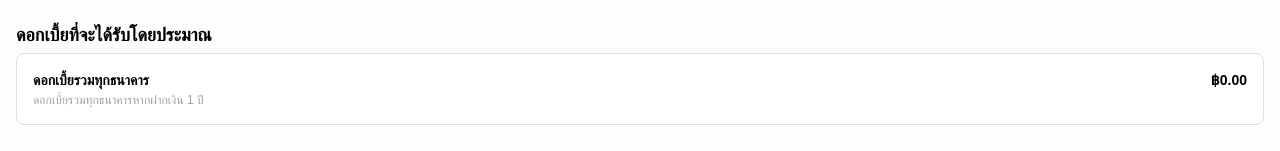
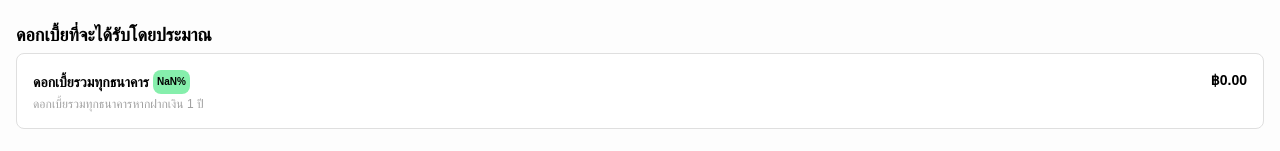
Before and after one commit to itoon/save-smart, a Nuxt app: page / in a window 1280 px wide. Both pictures are taken after a click on the button "คำนวณ". Shown: the part 439-590 px from the top of the page. Built offline with nearby package versions, Linux system fonts and the light colour scheme; a web font is replaced by a local one.

Commit message:
percentage of sumTotalInterest after calculated

```diff
--- a/app.vue
+++ b/app.vue
@@ -42,7 +42,12 @@
       <div class="border border-[#DFDFDF] p-4 bg-white rounded-lg flex gap-3">
         <div class="flex justify-between flex-1">
           <div class="flex flex-col gap-0.5">
-            <p class="text-sm font-bold">ดอกเบี้ยรวมทุกธนาคาร</p>
+            <div class="flex items-center gap-1 text-sm">
+              <p class="text-sm font-bold">ดอกเบี้ยรวมทุกธนาคาร</p>
+              <span v-if="!isShowInput" class="p-0.5 px-1 rounded-lg text-[10px] font-bold bg-green-300">
+              {{ ((sumTotalInterest/saving)*100).toFixed(2) }}%
+              </span>
+            </div>
             <p class="text-[#A1A1A1] text-xs">
               ดอกเบี้ยรวมทุกธนาคารหากฝากเงิน 1 ปี
             </p>
```
